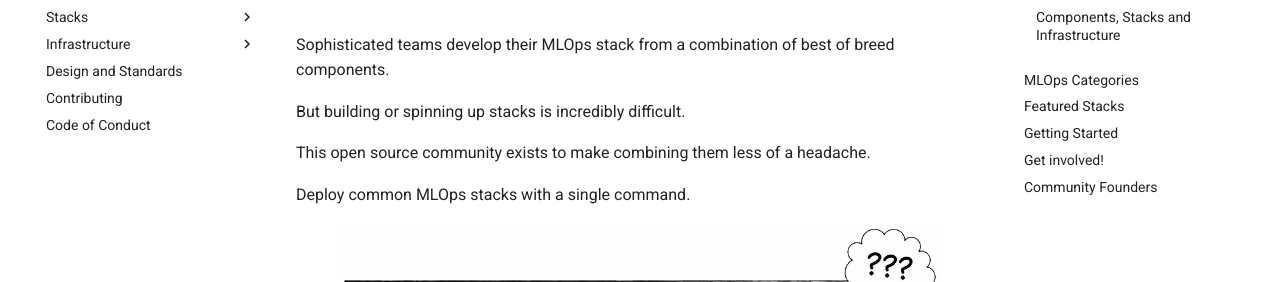
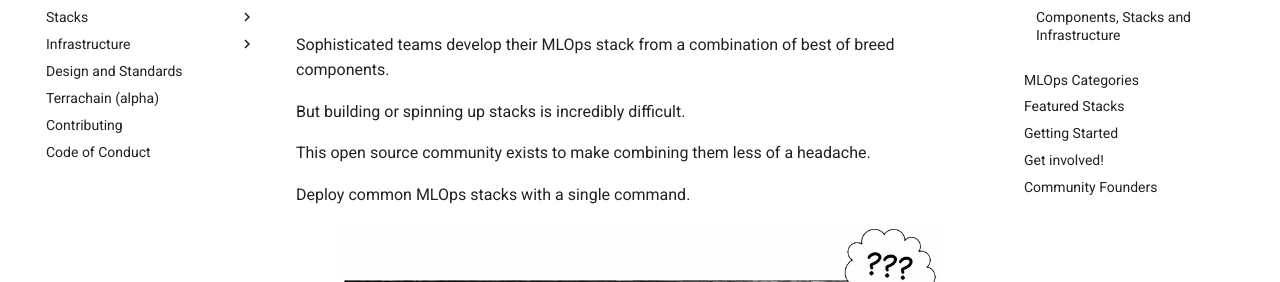
Before and after one commit to combinator-ml/combinator, an MkDocs documentation site: the page built from docs/index.md, in a window 1280 px wide. Shown: the part 148-430 px from the top of the page. Built offline with MkDocs 1.6.1 and Material for MkDocs 9.7.7, drawn with Linux system fonts in a browser that asks for light colours; emoji names are drawn with the system emoji font; comment, search, counter and statistics services are not loaded.

Commit message:
Update mkdocs.yml

```diff
--- a/mkdocs.yml
+++ b/mkdocs.yml
@@ -35,6 +35,7 @@ nav:
     - infrastructure/introduction.md
     - infrastructure/google.md
   - design.md
+  - terrachain.md
   - CONTRIBUTING.md
   - CODE_OF_CONDUCT.md
 
```
